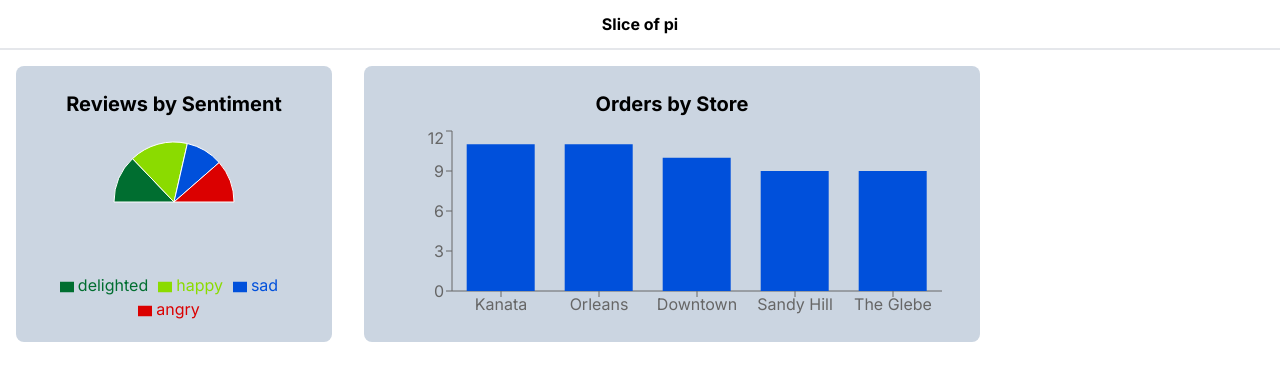
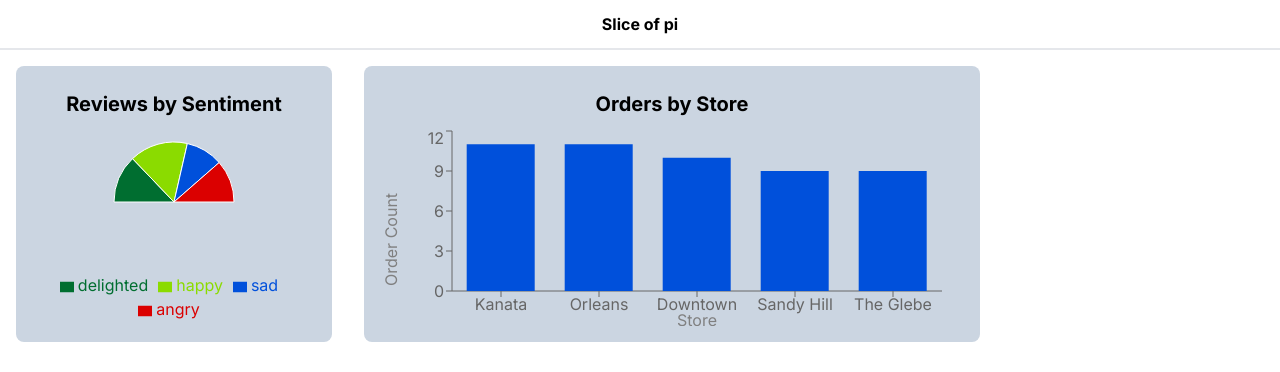
Before and after one commit to J-Dufour/outstem-technical-interview, a Next.js app in the folder slice-of-pi/: page / in a window 1280 px wide. Shown: the top 372 px of the page. Built offline with nearby package versions, Linux system fonts and the light colour scheme.

Commit message:
fix: add labels for bar graph

```diff
--- a/slice-of-pi/src/app/components/BarGraph.tsx
+++ b/slice-of-pi/src/app/components/BarGraph.tsx
@@ -1,18 +1,20 @@
-import { Bar, BarChart, Cell, Legend, Pie, PieChart, Rectangle, ResponsiveContainer, Tooltip, XAxis, YAxis } from "recharts";
+import { Bar, BarChart, Cell, Label, Legend, Pie, PieChart, Rectangle, ResponsiveContainer, Tooltip, XAxis, YAxis } from "recharts";
 import type { DataPoint } from "../util/types";
 
 interface BarGraphProps {
     data: DataPoint[],
+    xAxis?: string,
+    yAxis?: string
 }
 
-export default function BarGraph({ data }: BarGraphProps) {
+export default function BarGraph(props: BarGraphProps) {
 
     return (
         <ResponsiveContainer width={600} aspect={3}>
             <BarChart
                 width={300}
                 height={300}
-                data={data}
+                data={props.data}
                 margin={{
                     top: 5,
                     right: 30,
@@ -21,8 +23,12 @@ export default function BarGraph({ data }: BarGraphProps) {
                 }}
                 barCategoryGap="15%"
             >
-                <XAxis dataKey="ind" />
-                <YAxis />
+                <XAxis dataKey="ind" >
+                    <Label value={props.xAxis} offset={-5} position="insideBottom" />
+                </XAxis>
+                <YAxis >
+                 <Label value={props.yAxis} angle={-90} position="insideBottomLeft" />
+                </YAxis>
                 <Tooltip/>
                 <Bar dataKey="dep" name="count" fill="#0050db" activeBar={<Rectangle fill="#008bdb"/>}/>
 
--- a/slice-of-pi/src/app/page.tsx
+++ b/slice-of-pi/src/app/page.tsx
@@ -94,7 +94,7 @@ export default function Home() {
           <PieGraph data={reviewPieGraphData} semi_circ />
         </StatCard>
         <StatCard title="Orders by Store">
-          <BarGraph data={orderBarGraphData}/>
+          <BarGraph data={orderBarGraphData} xAxis="Store" yAxis="Order Count"/>
         </StatCard>
         <StatCard title="Monthly Revenue">
           <LineGraph data={revenueLineGraphData} xAxis="Month" yAxis="Revenue ($)"/>
```
